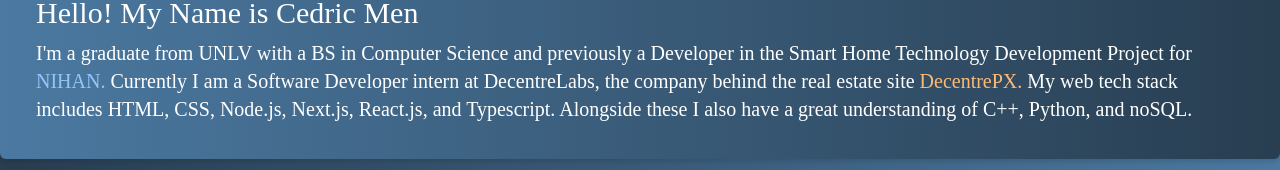
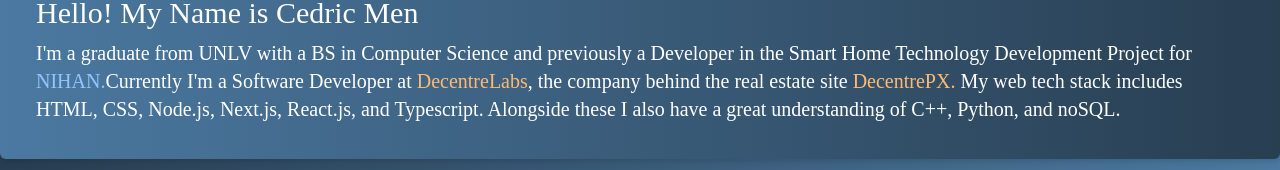
Before and after one commit to CMCedricM/nextjs-personal-site, a Next.js app: page / in a window 1280 px wide. Shown: the part 354-524 px from the top of the page. Built offline with nearby package versions, Linux system fonts and the light colour scheme.

Commit message:
updated bio

```diff
--- a/src/pages/index.tsx
+++ b/src/pages/index.tsx
@@ -24,8 +24,8 @@
           <text>{`I'm a graduate from UNLV with a BS in Computer Science and previously a Developer
             in the Smart Home Technology Development Project for`}
             <Link href='https://www.nihan.care/nihan-team/' className='text-blue-300'> NIHAN.</Link></text>
-          <text>{` Currently I am a Software Developer intern at DecentreLabs, the company behind the real estate site `}
-          <Link href="https://www.decentrepx.com" className="text-orange-300">DecentrePX.</Link>{` My web tech stack includes HTML, CSS, Node.js, Next.js, React.js, and Typescript.
+          <text>Currently {"I'm"} a Software Developer at {<Link href="https://www.decentrelabs.com/" className="text-orange-300">DecentreLabs</Link>}, the company behind the real estate site
+          <Link href="https://www.decentrepx.com" className="text-orange-300"> DecentrePX.</Link>{` My web tech stack includes HTML, CSS, Node.js, Next.js, React.js, and Typescript.
           Alongside these I also have a great understanding
           of C++, Python, and noSQL.`}</text>
         </article>
```
